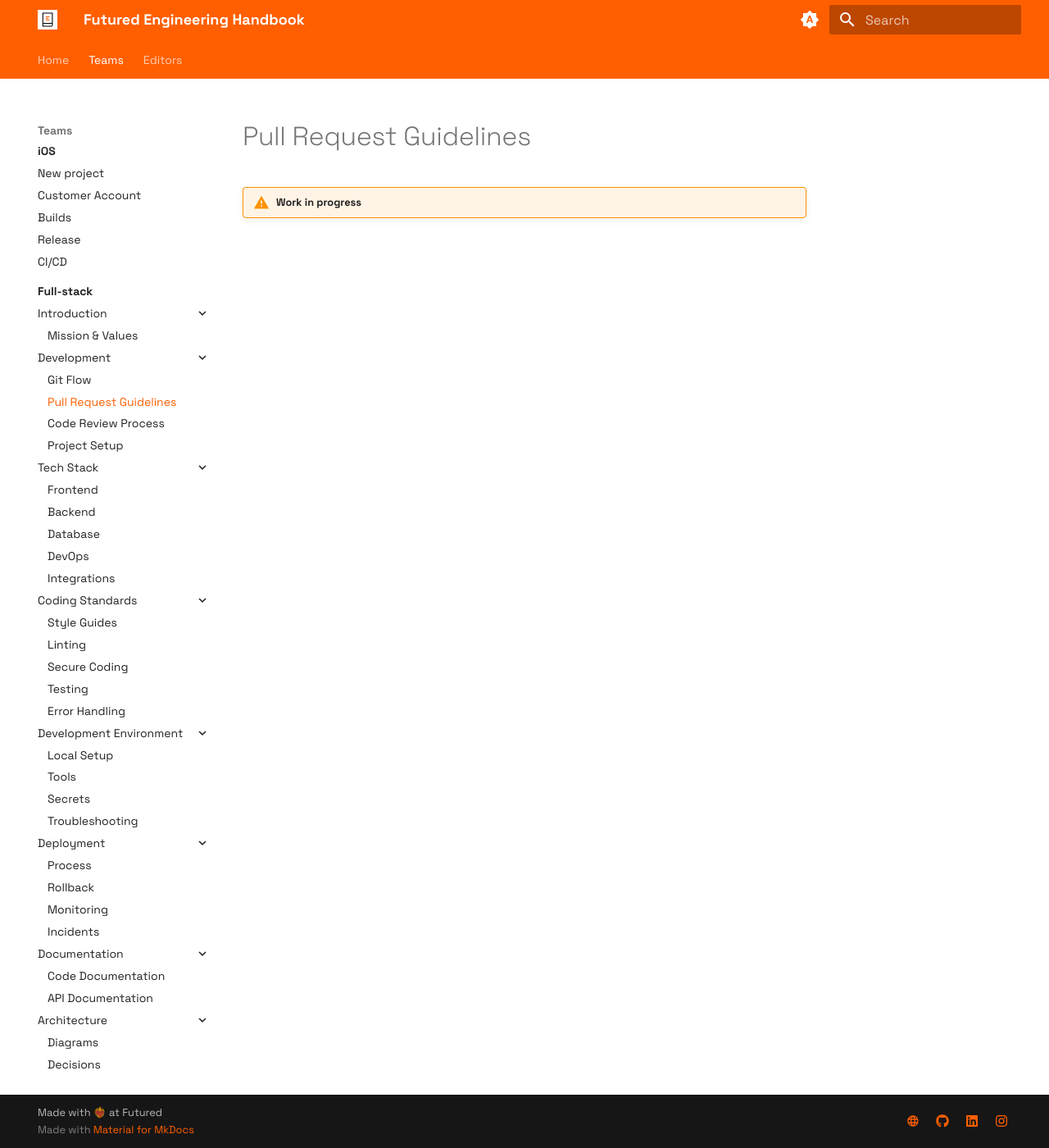
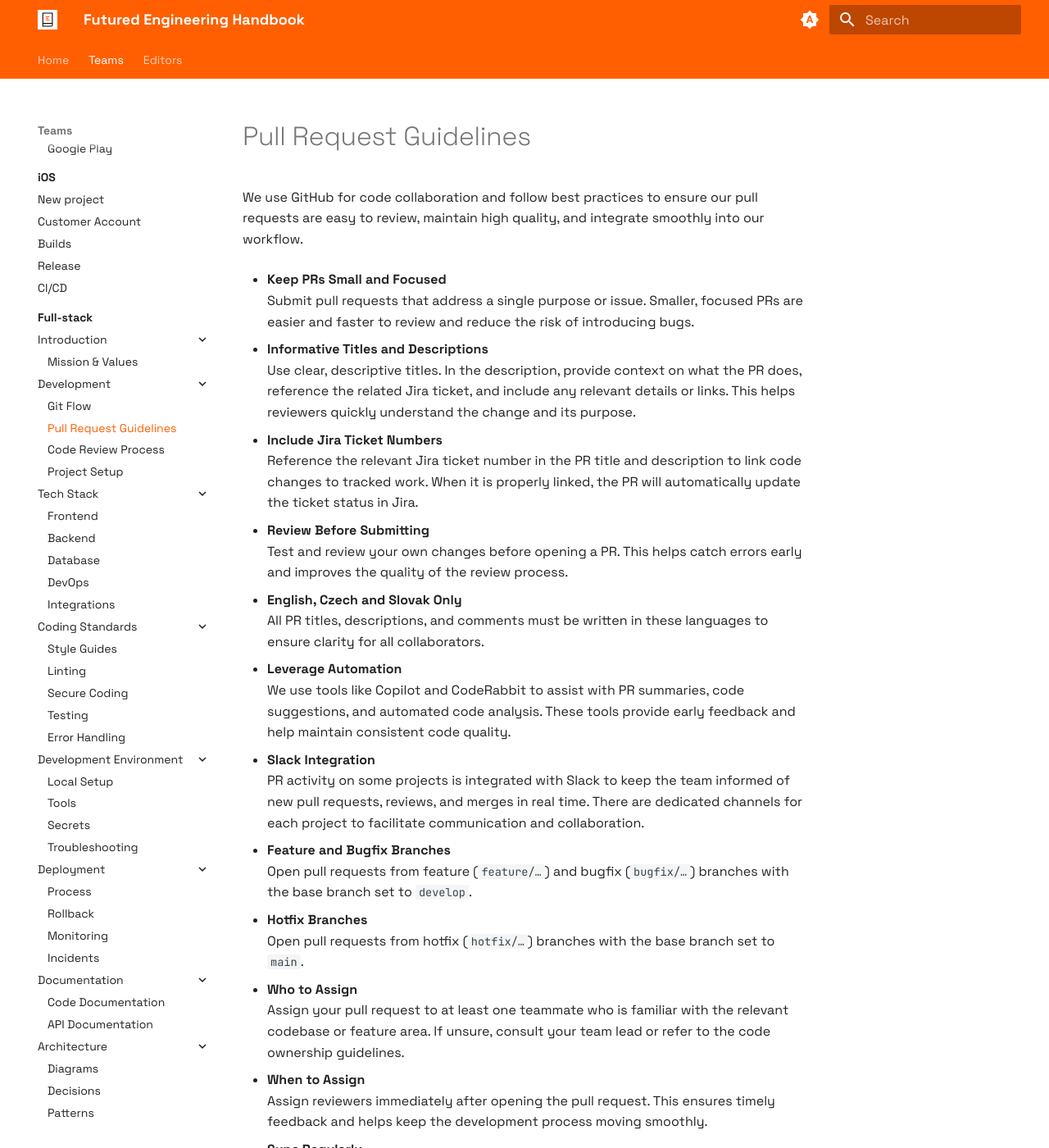
Before and after one commit to futuredapp/Engineering-Handbook, an MkDocs documentation site: the page built from docs/Teams/fullstack/development/10_pull_request_guidelines.md, in a window 1280 px wide and 1400 px high. Shown: the whole window at 82% size. Built offline with MkDocs 1.6.1 and Material for MkDocs 9.7.7, drawn with Linux system fonts in a browser that asks for light colours; some of the changed text lies outside the part shown.

Commit message:
pull request guidelines

```diff
--- a/docs/Teams/fullstack/development/10_pull_request_guidelines.md
+++ b/docs/Teams/fullstack/development/10_pull_request_guidelines.md
@@ -1 +1,38 @@
-!!! warning "Work in progress"
+We use GitHub for code collaboration and follow best practices to ensure our pull requests are easy to review, maintain high quality, and integrate smoothly into our workflow.
+
+- **Keep PRs Small and Focused**
+  Submit pull requests that address a single purpose or issue. Smaller, focused PRs are easier and faster to review and reduce the risk of introducing bugs.
+
+- **Informative Titles and Descriptions**
+  Use clear, descriptive titles. In the description, provide context on what the PR does, reference the related Jira ticket, and include any relevant details or links. This helps reviewers quickly understand the change and its purpose.
+
+- **Include Jira Ticket Numbers**
+  Reference the relevant Jira ticket number in the PR title and description to link code changes to tracked work. When it is properly linked, the PR will automatically update the ticket status in Jira.
+
+- **Review Before Submitting**
+  Test and review your own changes before opening a PR. This helps catch errors early and improves the quality of the review process.
+
+- **English, Czech and Slovak Only**
+  All PR titles, descriptions, and comments must be written in these languages to ensure clarity for all collaborators.
+
+- **Leverage Automation**
+  We use tools like Copilot and CodeRabbit to assist with PR summaries, code suggestions, and automated code analysis. These tools provide early feedback and help maintain consistent code quality.
+
+- **Slack Integration**
+  PR activity on some projects is integrated with Slack to keep the team informed of new pull requests, reviews, and merges in real time. There are dedicated channels for each project to facilitate communication and collaboration.
+
+- **Feature and Bugfix Branches**
+  Open pull requests from feature (`feature/…`) and bugfix (`bugfix/…`) branches with the base branch set to `develop`.
+- **Hotfix Branches**
+  Open pull requests from hotfix (`hotfix/…`) branches with the base branch set to `main`.
+
+- **Who to Assign**
+  Assign your pull request to at least one teammate who is familiar with the relevant codebase or feature area. If unsure, consult your team lead or refer to the code ownership guidelines.
+
+- **When to Assign**
+  Assign reviewers immediately after opening the pull request. This ensures timely feedback and helps keep the development process moving smoothly.
+
+- **Sync Regularly**
+  Regularly update your branch with the latest changes from the base branch (`develop` or `main`) to minimize merge conflicts and ensure your code is tested against the most recent version.
+
+By following these guidelines, we ensure our pull requests are clear, actionable, and easy to review, leading to faster merges and higher code quality.
```
Also changed, not shown: docs/Teams/fullstack/index.md (+1 -1 lines).
